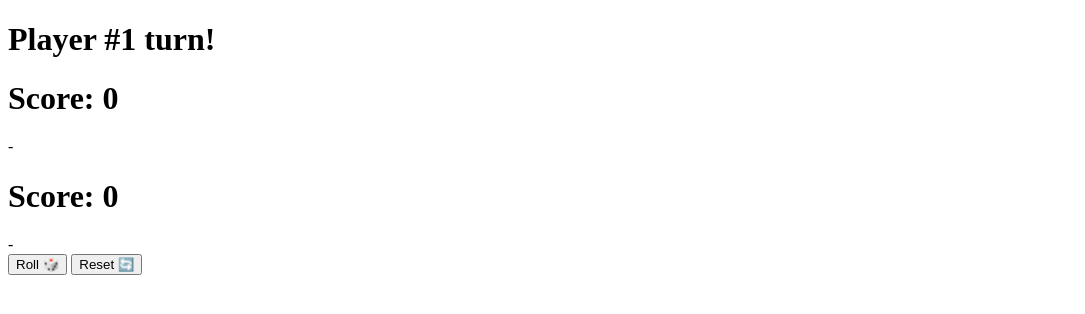
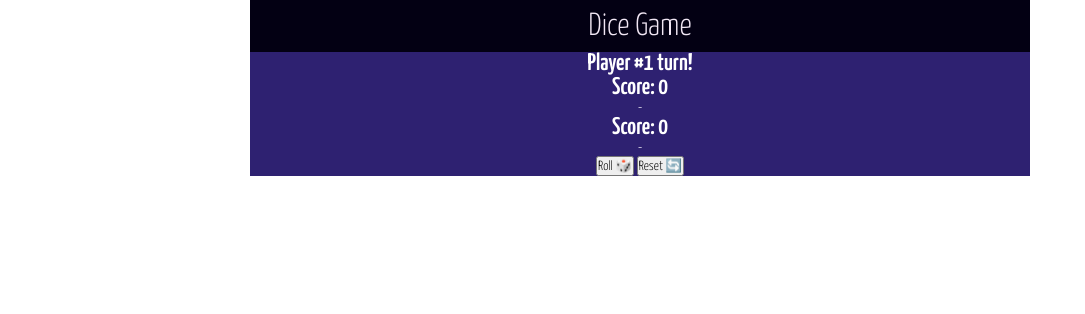
Before and after one commit to i-negm/scrimba-dice_game, a website: page index.html in a window 1280 px wide. Shown: the whole page, without its empty margins (0-1085 px from the left). Drawn offline with Linux system fonts and the light colour scheme.

Commit message:
Add some styles to the project

```diff
--- a/index.html
+++ b/index.html
@@ -4,26 +4,37 @@
     <meta charset="UTF-8" />
     <meta name="viewport" content="width=device-width, initial-scale=1.0" />
     <meta http-equiv="X-UA-Compatible" content="ie=edge" />
+    <!-- Fonts -->
+    <link
+      href="https://fonts.googleapis.com/css2?family=Yanone+Kaffeesatz:wght@300;600&display=swap"
+      rel="stylesheet"
+    />
+    <!-- CSS -->
+    <link rel="stylesheet" href="./src/css/index.css" />
+    <link rel="stylesheet" href="./src/css/dice-game.css" />
     <title>Static Template</title>
   </head>
   <body>
     <div class="container">
-      <h1 id="message">
+      <div class="header">
+        <h1 class="title">Dice Game</h1>
+      </div>
+      <h2 id="message">
         Player #1 turn!
-      </h1>
+      </h2>
       <div class="players">
         <div id="player1">
-          <h1>
+          <h2>
             Score:
             <span id="player1ScoreBoard">0</span>
-          </h1>
+          </h2>
           <div id="player1Dice" class="dice active">-</div>
         </div>
         <div id="player2">
-          <h1>
+          <h2>
             Score:
             <span id="player2ScoreBoard">0</span>
-          </h1>
+          </h2>
           <div id="player2Dice" class="dice">-</div>
         </div>
       </div>
--- /dev/null
+++ b/src/css/index.css
@@ -0,0 +1,24 @@
+* {
+  margin: 0;
+  padding: 0;
+  font-family: "Yanone Kaffeesatz", "Segoe UI", Tahoma, Geneva, Verdana,
+    sans-serif;
+}
+
+.container {
+  max-width: 780px;
+  margin: 0px auto;
+  text-align: center;
+  background: #2e2171;
+  color: white;
+  font-weight: lighter;
+}
+
+.header {
+  background: #030013;
+  color: #f2e7f5;
+  padding: 10px;
+}
+.title {
+  font-weight: lighter;
+}
```
Also changed, not shown: src/css/dice-game.css (added).
